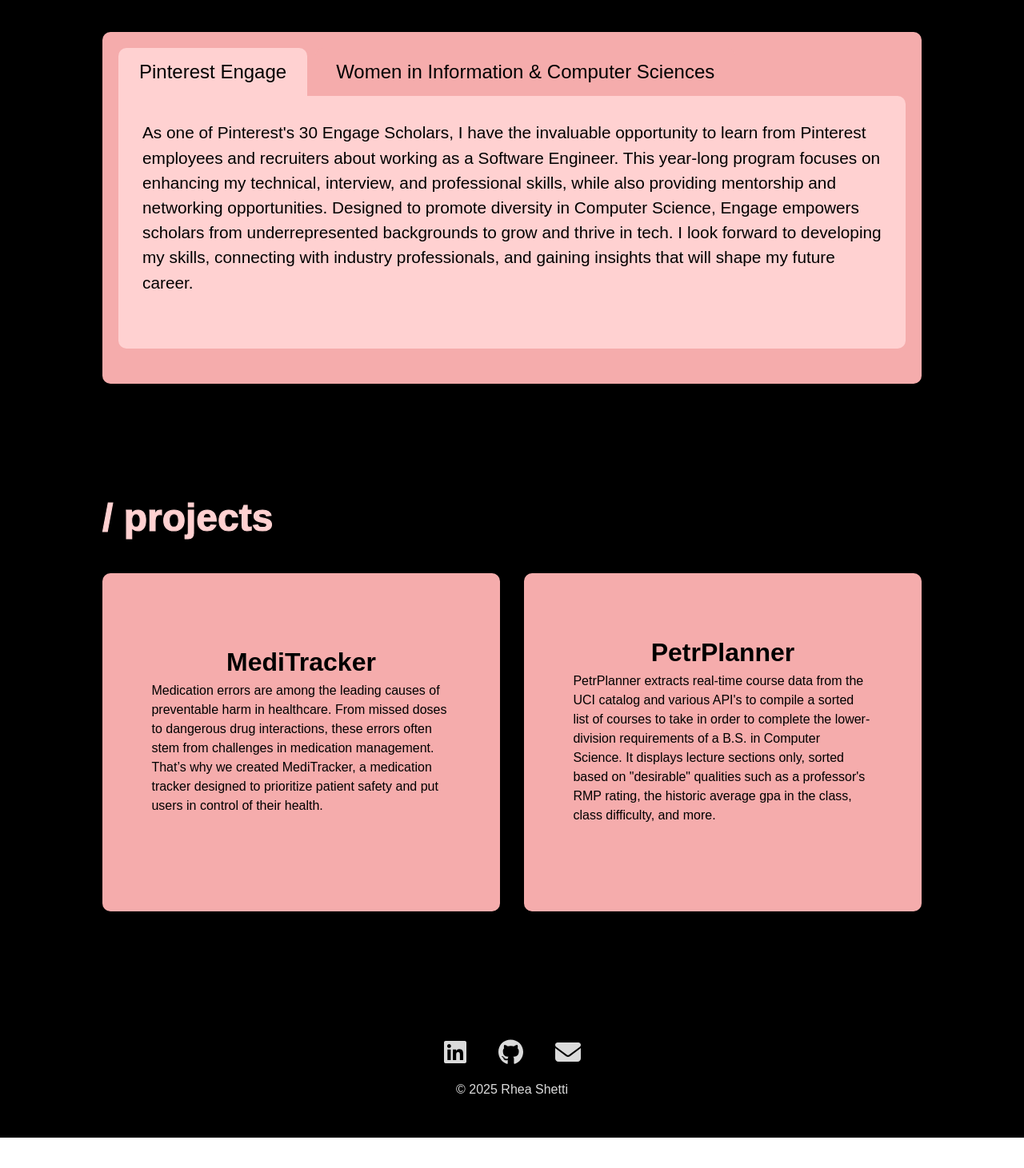
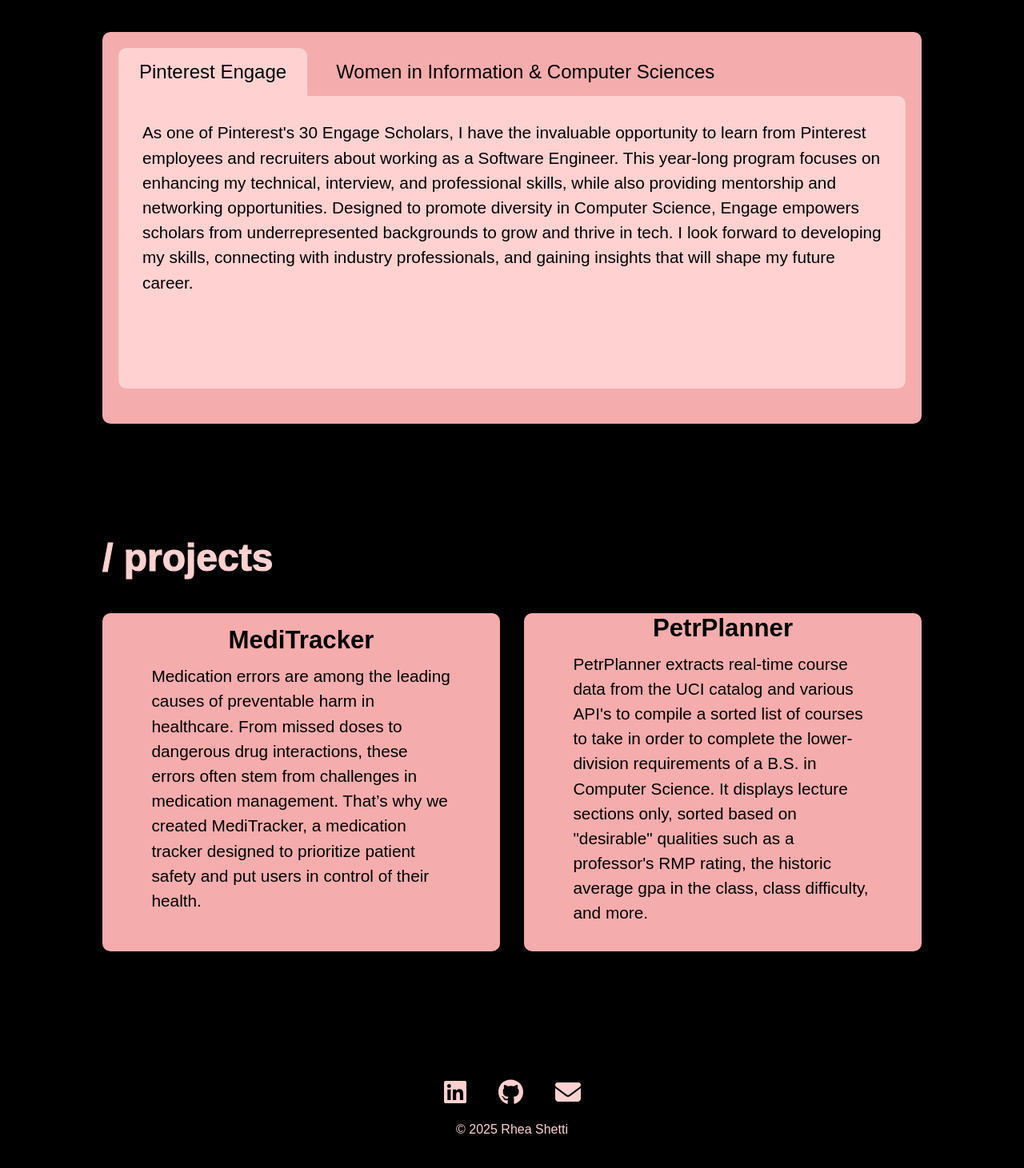
Before and after one commit to rheashetti/rheashetti, a React (Vite) app: page / in a window 1280 px wide. Shown: the part 1269-2730 px from the top of the page at 80% size. Before the commit the page ends 2692 px from the top, so only its background shows below. Built offline with nearby package versions, Linux system fonts and the light colour scheme; a web font is replaced by a local one.

Commit message:
changed text sizes

```diff
--- a/src/App.css
+++ b/src/App.css
@@ -17,7 +17,7 @@
 }
 
 .top-nav-bar-logo {
-  font-size: 0.5rem;
+  font-size: 0.7em;
   margin-left: 4%;
   color: rgb(255, 209, 209);
 }
@@ -26,11 +26,13 @@
   display: flex;
   gap: 20px;
   margin-right: 8%;
+  margin-top: 10px;
 }
 
 .top-nav-bar-links a {
-  font-size: 1.2rem;
+  font-size: 1.8rem;
   color: rgb(255, 209, 209);
+  -webkit-text-stroke: 1.2px rgb(255, 209, 209);
 }
 
 .footer {
@@ -44,7 +46,7 @@
   flex-direction: column;
   justify-content: center;
   align-items: center;
-  color: #dbdbdb;
+  color: rgb(255, 209, 209);
   padding-bottom: 2em;
 }
 
--- a/src/App.tsx
+++ b/src/App.tsx
@@ -50,13 +50,13 @@
       <div className="footer">
         <div className="footer-links">
           <a href="www.linkedin.com/in/rhea-shetti">
-            <FontAwesomeIcon icon={faLinkedin} style={{color:"#dbdbdb"}} size="2x" />
+            <FontAwesomeIcon icon={faLinkedin} style={{color:"#ffd1d1"}} size="2x" />
           </a>
           <a href="https://github.com/rheashetti">
-            <FontAwesomeIcon icon={faGithub} style={{color:"#dbdbdb"}} size="2x"/>
+            <FontAwesomeIcon icon={faGithub} style={{color:"#ffd1d1"}} size="2x"/>
           </a>
           <a href="mailto:shettir@uci.edu">
-            <FontAwesomeIcon icon={faEnvelope} style={{color:"#dbdbdb"}} size="2x"/>
+            <FontAwesomeIcon icon={faEnvelope} style={{color:"#ffd1d1"}} size="2x"/>
           </a>
         </div>
         <p>© 2025 Rhea Shetti</p>
--- a/src/pages/experience.css
+++ b/src/pages/experience.css
@@ -9,7 +9,7 @@
     background-color: rgb(245, 172, 172);
     padding: 20px;
     margin-bottom: 20px;
-    height: 400px;
+    height: 450px;
 }
 
 .file-container {
@@ -41,7 +41,7 @@
     padding: 10px 30px;
     position: relative;
     z-index: 1;
-    height: 74%;
+    height: 77%;
     font-size: 1.3em;
     color: black;
 }
--- a/src/pages/projects.css
+++ b/src/pages/projects.css
@@ -3,7 +3,7 @@
 }
 
 h3 {
-    font-size: 2em;
+    font-size: 1.5em;
     margin-bottom: -0.5em;
     margin-top: -0.5em;
 }
@@ -33,6 +33,7 @@
     max-width: 440px;
     text-align: left;
     color: black;
+    font-size: 1.3em;
 }
 
 .project-item:hover{
```
